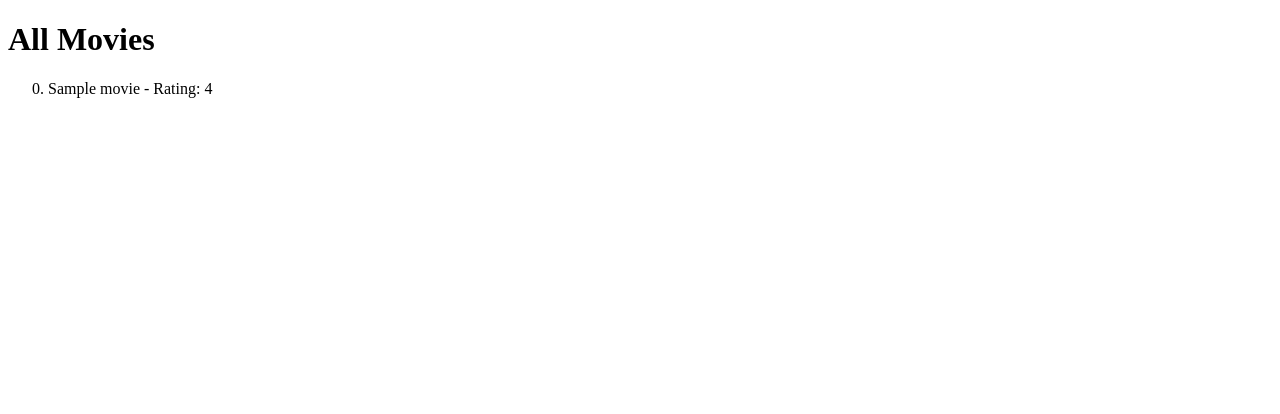
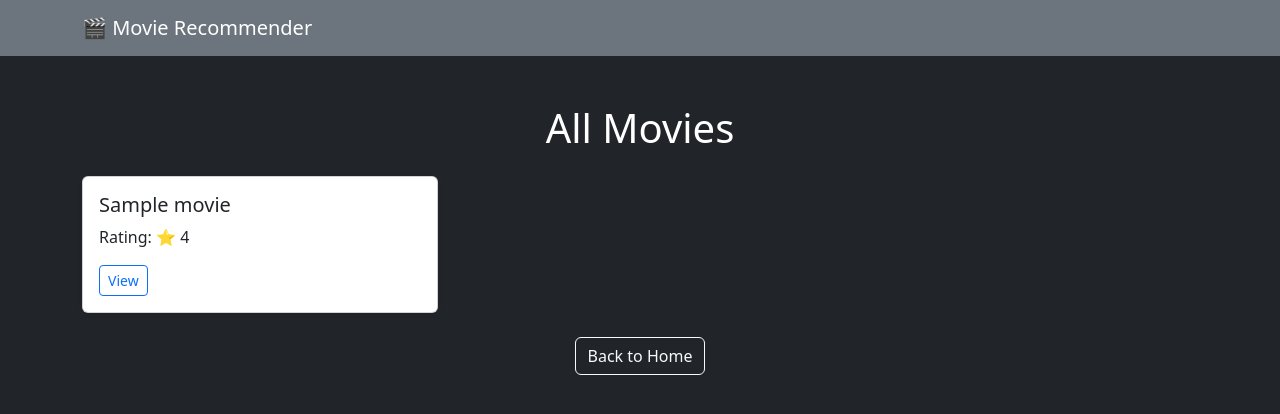
Before and after one commit to KristianYanakov/MovieRecommend, a Flask app: template templates/movies_list.html in a window 1280 px wide. Shown: the top 414 px of the page. Run offline with Flask 3, Linux system fonts and the light colour scheme; the template is opened without the code that fills it: most values are stand-ins (such as "Sample title", 1, 10 or a date in 2020).

Commit message:
got pre-made designs for the htmls and did the working buttons

```diff
--- a/templates/movies_list.html
+++ b/templates/movies_list.html
@@ -1,14 +1,40 @@
 <!DOCTYPE html>
-<html>
-    <head>
-        <title> {{ title }}</title>
-    </head>
-    <body>
-        <h1>All Movies</h1>
-        <ol start = '0'>
+<html lang="en">
+<head>
+    <meta charset="UTF-8">
+    <title>All Movies</title>
+    <link
+        href="https://cdn.jsdelivr.net/npm/bootstrap@5.3.0/dist/css/bootstrap.min.css"
+        rel="stylesheet"
+    >
+</head>
+<body class="bg-dark text-white">
+
+    <nav class="navbar navbar-expand-lg navbar-dark bg-secondary">
+        <div class="container">
+            <a class="navbar-brand" href="/">🎬 Movie Recommender</a>
+        </div>
+    </nav>
+
+    <div class="container mt-5">
+        <h1 class="text-center mb-4">All Movies</h1>
+        <div class="row row-cols-1 row-cols-md-2 row-cols-lg-3 g-4">
             {% for movie in movies %}
-                <li> {{ movie.title }} - Rating: {{ movie.rating }}</li>
+            <div class="col">
+                <div class="card text-dark h-100 shadow-sm">
+                    <div class="card-body">
+                        <h5 class="card-title">{{ movie.title }}</h5>
+                        <p class="card-text">Rating: ⭐ {{ movie.rating }}</p>
+                        <a href="/movie/{{ loop.index0 }}" class="btn btn-sm btn-outline-primary">View</a>
+                    </div>
+                </div>
+            </div>
             {% endfor %}
-        </ol>
-    </body>
+        </div>
+        <div class="text-center mt-4">
+            <a href="/" class="btn btn-outline-light">Back to Home</a>
+        </div>
+    </div>
+
+</body>
 </html>
```
Also changed, not shown: templates/index.html (+38 -0 lines), templates/movie.html (+26 -13 lines).
